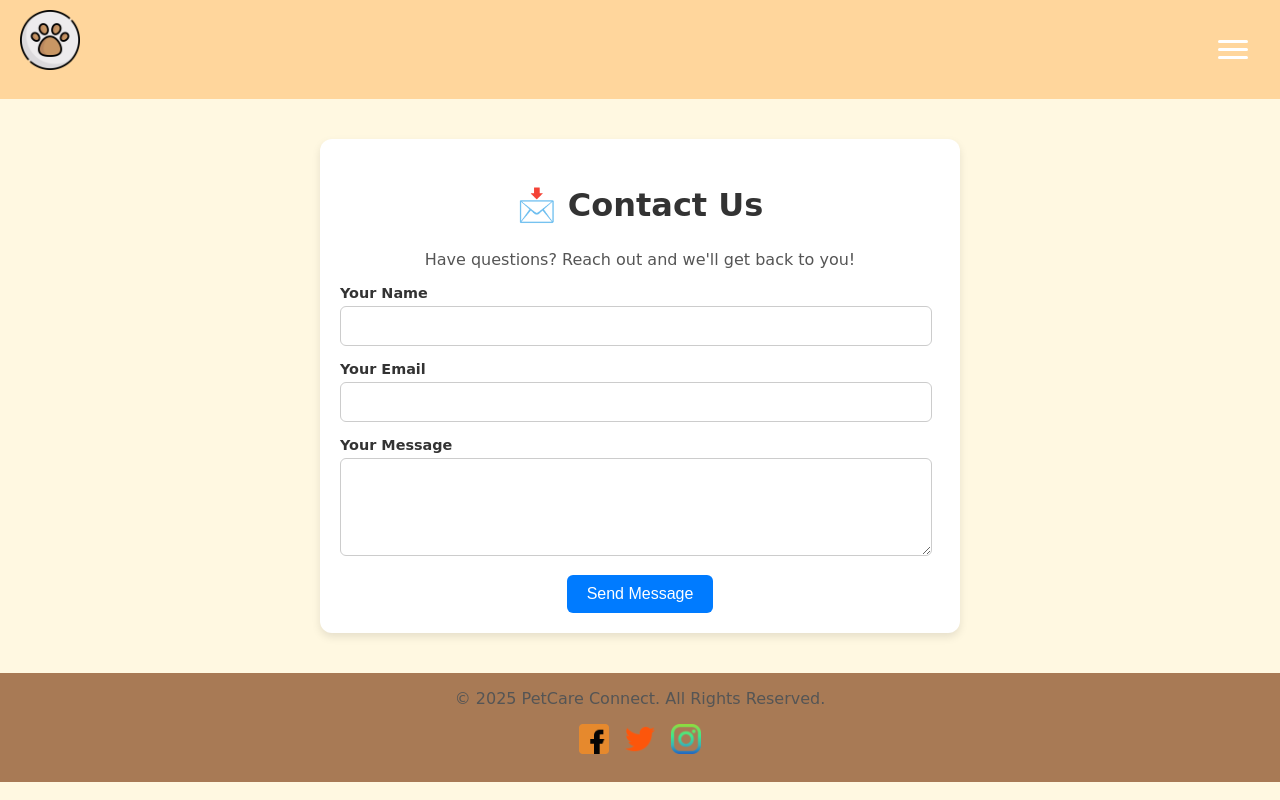
After one commit to annasarabasheva/Project-with-Django-2, a Django app: page /contact/ in a window 1280 px wide. The commit adds this page. Run offline with Django 4.2, Linux system fonts and the light colour scheme.

Commit message:
Add Contact Us Page

```diff
--- a/PersonalProject/common/urls.py
+++ b/PersonalProject/common/urls.py
@@ -1,8 +1,9 @@
 from django.urls import path
-from PersonalProject.common.views import HomeView, AboutView
+from PersonalProject.common.views import HomeView, AboutView, contact_us
 
 urlpatterns = [
     path('', HomeView.as_view(), name='home'),
     path('about/', AboutView.as_view(), name='about'),
+    path('contact/', contact_us, name='contact-us'),
 
 ]
--- a/PersonalProject/common/views.py
+++ b/PersonalProject/common/views.py
@@ -1,4 +1,6 @@
-
+from django.contrib import messages
+from django.core.mail import send_mail
+from django.shortcuts import render
 from django.views.generic import TemplateView
 
 
@@ -8,3 +10,14 @@ class HomeView(TemplateView):
 
 class AboutView(TemplateView):
     template_name = "common/about-us.html"
+
+
+def contact_us(request):
+    if request.method == "POST":
+        name = request.POST.get("name")
+        email = request.POST.get("email")
+        message = request.POST.get("message")
+
+        messages.success(request, "Your message has been sent!")
+
+    return render(request, "common/contact-us.html")
--- /dev/null
+++ b/static/css/common/contact-us.css
@@ -0,0 +1,63 @@
+.contact-container {
+    max-width: 600px;
+    margin: 40px auto;
+    padding: 20px;
+    background: white;
+    border-radius: 12px;
+    box-shadow: 0 4px 8px rgba(0, 0, 0, 0.1);
+    text-align: center;
+}
+
+h2 {
+    font-size: 2rem;
+    color: #333;
+}
+
+p {
+    font-size: 1rem;
+    color: #555;
+}
+
+.messages {
+    background: #d4edda;
+    color: #155724;
+    padding: 10px;
+    border-radius: 6px;
+    margin-bottom: 15px;
+}
+
+.input-group {
+    margin-bottom: 15px;
+    text-align: left;
+}
+
+.input-group label {
+    display: block;
+    font-weight: bold;
+    margin-bottom: 5px;
+    color: #333;
+}
+
+.input-group input, .input-group textarea {
+    width: 95%;
+    padding: 10px;
+    border: 1px solid #ccc;
+    border-radius: 6px;
+    font-size: 1rem;
+}
+
+.submit-btn {
+    display: inline-block;
+    padding: 10px 20px;
+    background: #007bff;
+    color: white;
+    border: none;
+    border-radius: 6px;
+    font-size: 1rem;
+    cursor: pointer;
+    transition: background 0.3s;
+}
+
+.submit-btn:hover {
+    background: #0056b3;
+}
--- a/static/css/styles.css
+++ b/static/css/styles.css
@@ -7,3 +7,4 @@
 @import 'pets/pet-profile-details.css';
 @import 'pets/dashboard.css';
 @import 'pets/my-pets.css';
+@import 'common/contact-us.css';
--- /dev/null
+++ b/templates/common/contact-us.html
@@ -0,0 +1,34 @@
+{% extends 'common/base.html' %}
+{% block content %}
+
+<div class="contact-container">
+    <h2>📩 Contact Us</h2>
+    <p>Have questions? Reach out and we'll get back to you!</p>
+
+    {% if messages %}
+        <div class="messages">
+            {% for message in messages %}
+                <p class="success-message">{{ message }}</p>
+            {% endfor %}
+        </div>
+    {% endif %}
+
+    <form method="POST">
+        {% csrf_token %}
+        <div class="input-group">
+            <label for="name">Your Name</label>
+            <input type="text" id="name" name="name" required>
+        </div>
+        <div class="input-group">
+            <label for="email">Your Email</label>
+            <input type="email" id="email" name="email" required>
+        </div>
+        <div class="input-group">
+            <label for="message">Your Message</label>
+            <textarea id="message" name="message" rows="4" required></textarea>
+        </div>
+        <button type="submit" class="submit-btn">Send Message</button>
+    </form>
+</div>
+
+{% endblock %}
--- a/templates/common/navigation.html
+++ b/templates/common/navigation.html
@@ -13,7 +13,7 @@
             <li><a href={% url 'about' %}>About Us</a></li>
             <li><a href={% url 'dashboard' %}>Pets Profiles</a></li>
             <li><a href="#">Services</a></li>
-            <li><a href="#">Contact</a></li>
+            <li><a href="{% url 'contact-us' %}">Contact</a></li>
             {% if user.is_authenticated %}
                 <li><a href="{% url 'my-pets' %}">🐾 My Pets</a></li>
                 <li><a href={% url 'logout' %}>Logout</a></li>
```
